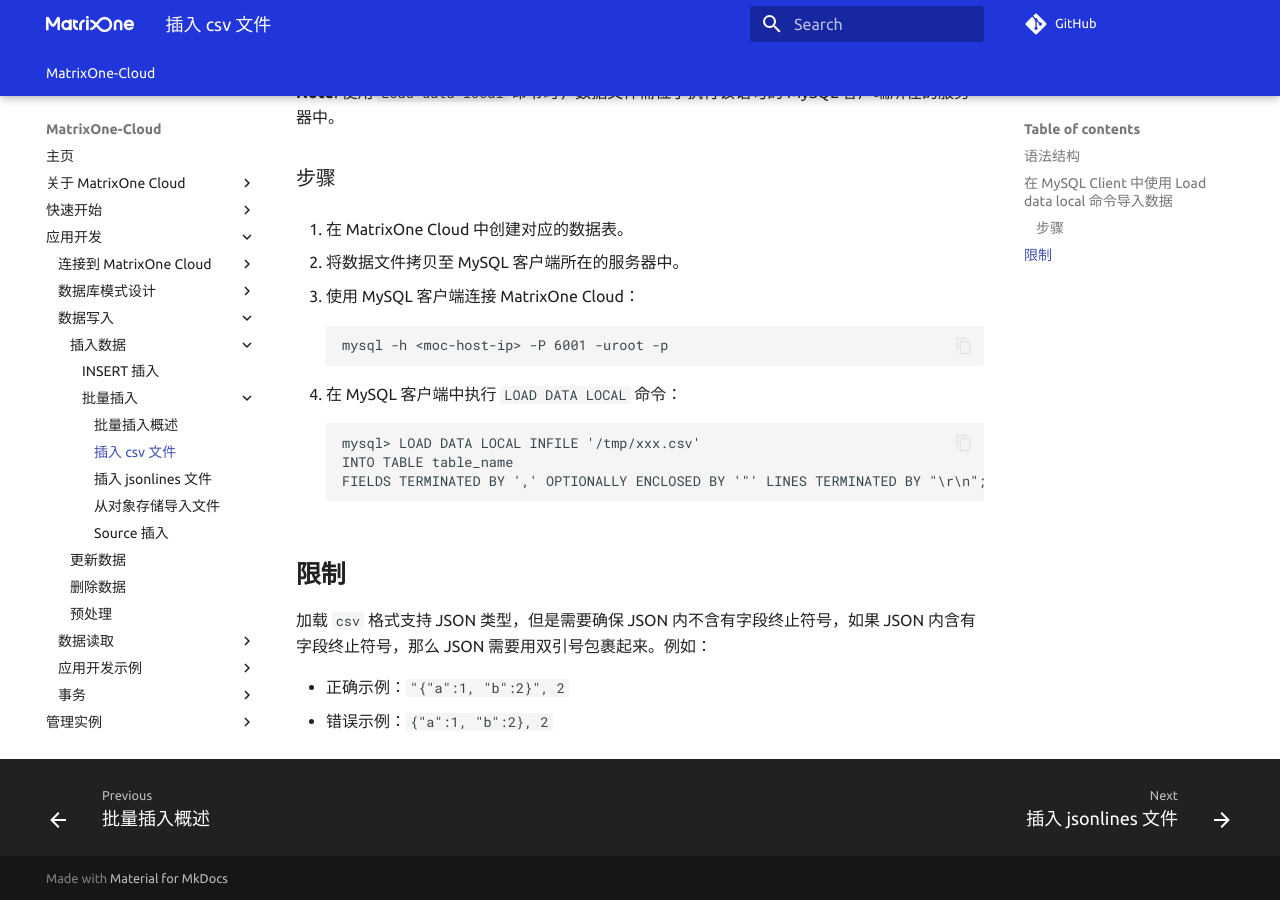
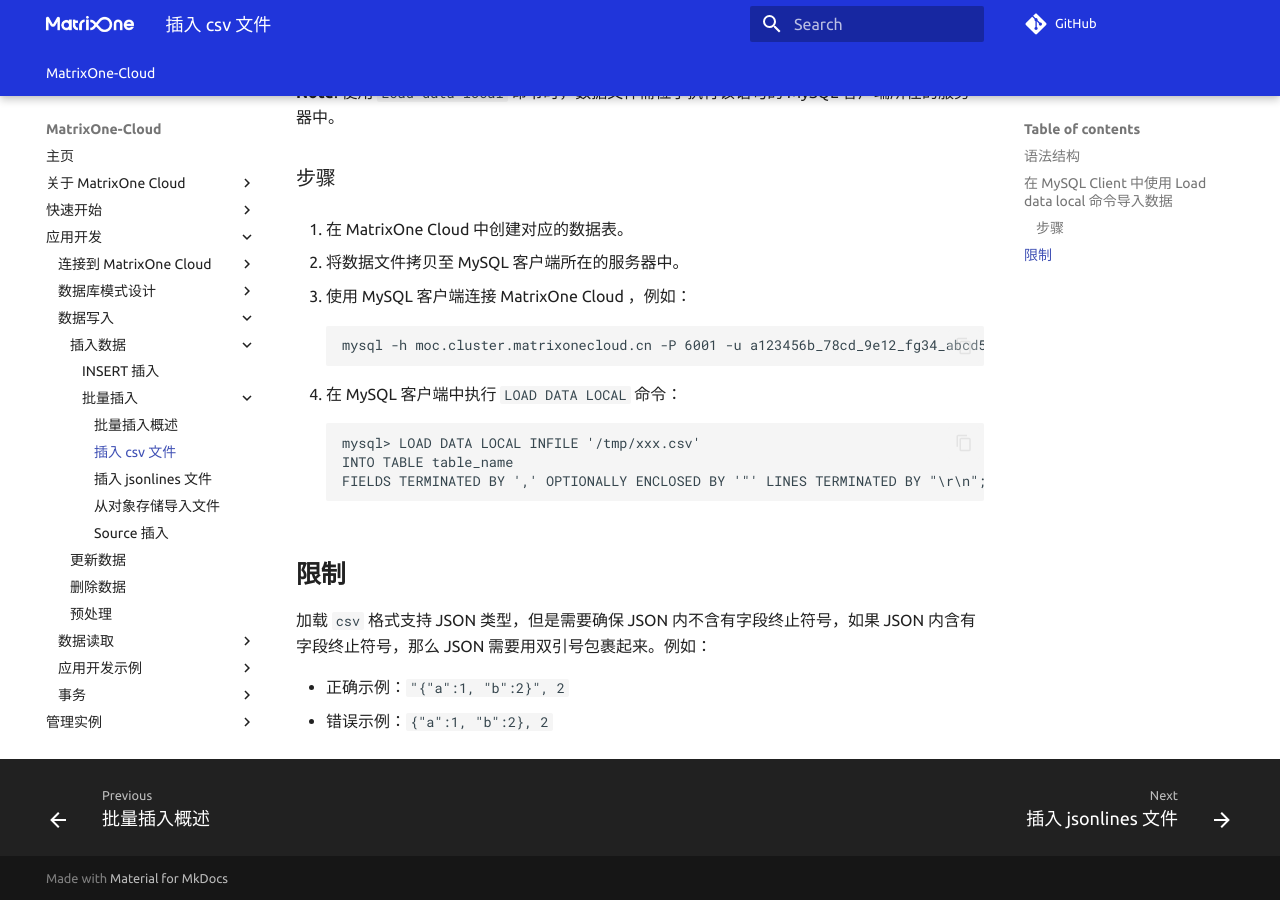
Before and after one commit to yangj1211/moc-docs, an MkDocs documentation site: the page built from docs/MatrixOne-Cloud/App-Develop/import-data/bulk-load/load-csv.md, in a window 1280 px wide and 900 px high, scrolled down 784 px. Built offline with MkDocs 1.6.1 and Material for MkDocs 9.7.7, drawn with Linux system fonts in a browser that asks for light colours; comment, search, counter and statistics services are not loaded; the version menu is left out.

Commit message:
Update load-csv.md
Signed-off-by: 吴梦龙 <90299197+WuMenglong@users.noreply.github.com>

````diff
--- a/docs/MatrixOne-Cloud/App-Develop/import-data/bulk-load/load-csv.md
+++ b/docs/MatrixOne-Cloud/App-Develop/import-data/bulk-load/load-csv.md
@@ -34,10 +34,10 @@
 
 2. 将数据文件拷贝至 MySQL 客户端所在的服务器中。
 
-3. 使用 MySQL 客户端连接 MatrixOne Cloud：
+3. 使用 MySQL 客户端连接 MatrixOne Cloud ，例如：
 
     ```
-    mysql -h <moc-host-ip> -P 6001 -uroot -p
+    mysql -h moc.cluster.matrixonecloud.cn -P 6001 -u a123456b_78cd_9e12_fg34_abcd5d6789ef:admin:accountadmin  -p
     ```
 
 4. 在 MySQL 客户端中执行 `LOAD DATA LOCAL` 命令：
````
